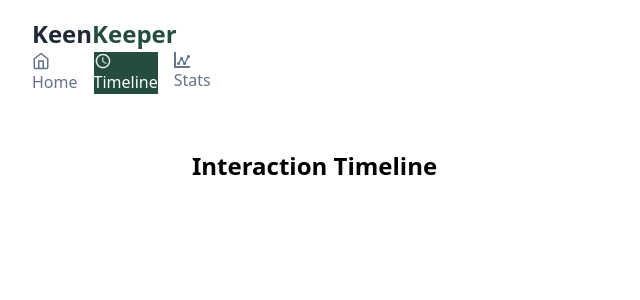
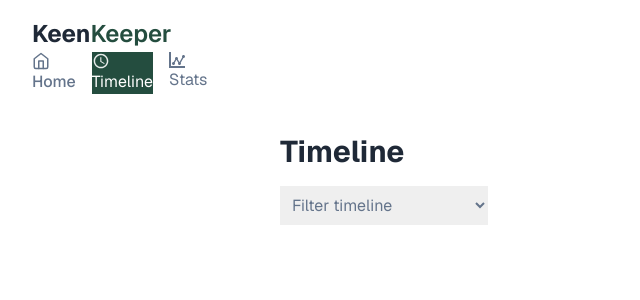
Before and after one commit to nhrakib777-coder/KeenKeeper, a React (Vite) app: page /timeline in a window 1280 px wide. Shown: the top 300 px of the page, without its empty margins (0-640 px from the left). Built offline with nearby package versions, Linux system fonts and the light colour scheme.

Commit message:
time line done

```diff
--- a/index.html
+++ b/index.html
@@ -6,9 +6,14 @@
   <link rel="icon" type="image/svg+xml" href="/favicon.svg" />
   <meta name="viewport" content="width=device-width, initial-scale=1.0" />
   <!-- google fonts -->
-  <link rel="preconnect" href="https://fonts.googleapis.com">
-  <link rel="preconnect" href="https://fonts.gstatic.com" crossorigin>
-  <link href="https://fonts.googleapis.com/css2?family=Geist+Mono:wght@100..900&display=swap" rel="stylesheet">
+ <link rel="preconnect" href="https://fonts.googleapis.com">
+<link rel="preconnect" href="https://fonts.gstatic.com" crossorigin>
+<link href="https://fonts.googleapis.com/css2?family=Geist:wght@100..900&display=swap" rel="stylesheet">
+<style>
+  body {
+     font-family: "Geist", sans-serif;
+  }
+</style>
   <title>keenkeeper</title>
 </head>
 
--- a/src/context/TimelineProvider.jsx
+++ b/src/context/TimelineProvider.jsx
@@ -1,9 +1,16 @@
-import { useState } from "react";
+import { useState, useEffect } from "react";
 import { TimelineContext } from "./TimelineContext";
 
 function TimelineProvider({ children }) {
 
-  const [interactions, setInteractions] = useState([]);
+  const [interactions, setInteractions] = useState(() => {
+    const saved = localStorage.getItem("timeline");
+    return saved ? JSON.parse(saved) : [];
+  });
+
+  useEffect(() => {
+    localStorage.setItem("timeline", JSON.stringify(interactions));
+  }, [interactions]);
 
   const addInteraction = (interaction) => {
     setInteractions((prev) => [...prev, interaction]);
--- a/src/pages/Stats.jsx
+++ b/src/pages/Stats.jsx
@@ -13,7 +13,7 @@ function Stats() {
   ];
 
   return (
-    <div className="max-w-5xl mx-auto mt-10">
+    <div className="max-w-5xl h-screen mx-auto mt-10">
 
       <h1 className="text-3xl mb-6">
         Friendship Analytics
--- a/src/pages/Timeline.jsx
+++ b/src/pages/Timeline.jsx
@@ -1,27 +1,75 @@
-import { useContext } from "react";
+import { useContext, useState } from "react";
 import { TimelineContext } from "../context/TimelineContext";
+import { MdCall, MdMessage } from "react-icons/md";
+import { FaVideo } from "react-icons/fa";
 
 function Timeline() {
 
   const { interactions } = useContext(TimelineContext);
+  const [filter, setFilter] = useState("All");
+
+  const getIcon = (type) => {
+    if (type === "Call") return <MdCall className="text-xl" />;
+    if (type === "Text") return <MdMessage className="text-xl" />;
+    if (type === "Video") return <FaVideo className="text-xl" />;
+  };
+
+  const filteredTimeline =
+    filter === "All"
+      ? interactions
+      : interactions.filter((item) => item.type === filter);
 
   return (
-    <div className="max-w-4xl h-screen mx-auto mt-10">
+    <div className="max-w-3xl mx-auto p-6">
 
-      <h2 className="text-2xl font-bold mb-6">
-        Interaction Timeline
-      </h2>
+      {/* Title */}
+      <h1 className="text-3xl text-[#1f2937] font-bold mb-4">Timeline</h1>
 
-      {interactions.map((item) => (
-        <div key={item.id} className="card bg-base-100 shadow p-4 mb-4">
-          <p>
-            {item.type} with <b>{item.friendName}</b>
+      {/* Dropdown Filter */}
+      <select
+        className="select select-bordered text-[#64748b] p-2 mb-6 w-52"
+        value={filter}
+        onChange={(e) => setFilter(e.target.value)}
+      >
+        <option value="All">Filter timeline</option>
+        <option value="Call">Call</option>
+        <option value="Text">Text</option>
+        <option value="Video">Video</option>
+      </select>
+
+      {/* Timeline List */}
+      <div className="space-y-3">
+
+        {[...filteredTimeline].reverse().map((item) => (
+
+          <div
+            key={item.id}
+            className="flex items-center gap-4 p-4 bg-base-100 rounded-lg shadow"
+          >
+
+            {/* Icon */}
+            <div className="text-gray-700">
+              {getIcon(item.type)}
+            </div>
+
+            {/* Text */}
+            <div>
+
+              <p className="font-semibold">
+                {item.type} <span className="text-gray-600">with {item.friendName}</span>
               </p>
+
               <p className="text-sm text-gray-500">
                 {item.date}
               </p>
+
             </div>
+
+          </div>
+
         ))}
+
+      </div>
 
     </div>
   );
```
Lines whose indentation alone changed are shown as unchanged.
